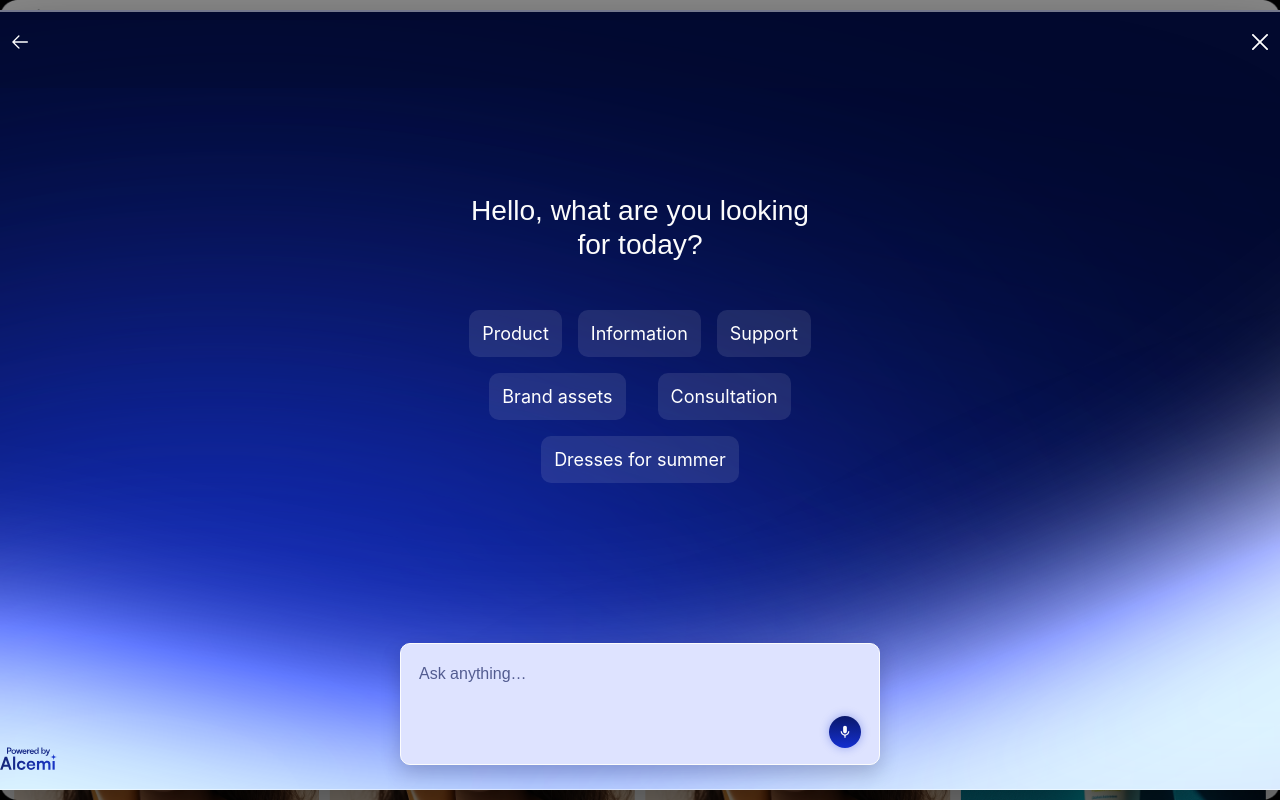
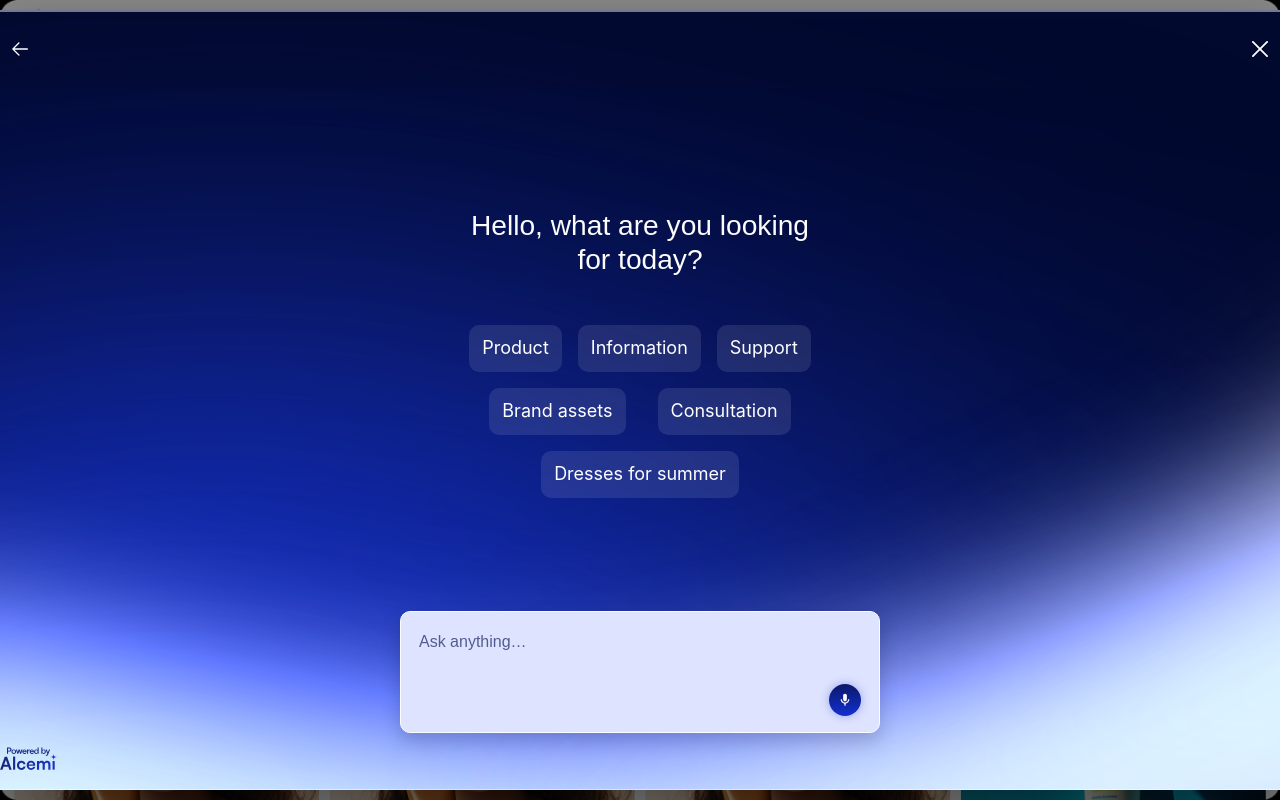
Before and after one commit to Arsenas/alcemi-ai-uzduotis, a React (Vite) app in the folder frontend/: page / in a window 1280 px wide. Both pictures are taken after a click on the button "AI powered search". Built offline with nearby package versions, Linux system fonts and the light colour scheme; a web font is replaced by a local one.

Commit message:
input placement fixed ir pridetas virsuje kai scrollini fade

```diff
--- a/frontend/src/App.tsx
+++ b/frontend/src/App.tsx
@@ -1,4 +1,4 @@
-import { useState } from "react";
+import { useEffect, useRef, useState } from "react";
 import Background from "./app/Background";
 import AiButton from "./app/AiButton";
 import "./styles/layout.css";
@@ -7,8 +7,6 @@ import "./styles/modal.css";
 import Modal from "./app/Modal";
 import Chips from "./app/Chips";
 import "./styles/chips.css";
-
-// SVG kaip React komponentas (failas yra src/assets/voice.svg)
 import VoiceIcon from "./assets/voice.svg?react";
 
 type View = "chips" | "typing" | "answer";
@@ -19,6 +17,29 @@ export default function App() {
   const [view, setView] = useState<View>("chips");
   const [query, setQuery] = useState("");
   const [answer, setAnswer] = useState("");
+
+  // autosize
+  const taRef = useRef<HTMLTextAreaElement>(null);
+  const MAX_H = 200;
+
+  function updateFade(el: HTMLTextAreaElement) {
+    const wrap = el.closest(".input-wrap") as HTMLElement | null;
+    if (!wrap) return;
+    const hasOverflow = el.scrollHeight > el.clientHeight + 0.5;
+    wrap.classList.toggle("has-overflow", hasOverflow);
+    wrap.classList.toggle("scrolled", el.scrollTop > 0);
+  }
+
+  function autoresize(el: HTMLTextAreaElement) {
+    el.style.height = "auto";
+    const next = Math.min(el.scrollHeight, MAX_H);
+    el.style.height = next + "px";
+    el.style.overflowY = el.scrollHeight > MAX_H ? "auto" : "hidden";
+    updateFade(el);
+  }
+  useEffect(() => {
+    if (taRef.current) autoresize(taRef.current);
+  }, [open, query]);
 
   function pickChip(v: string) {
     setQuery(v);
@@ -53,8 +74,9 @@ export default function App() {
           <Chips items={CHIP_ITEMS} onPick={pickChip} />
         </div>
 
-        <div style={{ minHeight: 80 }}>
+        {/* DOCK ties modal apačia */}
         {view !== "answer" ? (
+          <div className="input-dock">
             <form
               onSubmit={(e) => {
                 e.preventDefault();
@@ -63,16 +85,21 @@ export default function App() {
               className="input-wrap"
             >
               <textarea
+                ref={taRef}
                 className="input-field"
                 value={query}
-                onChange={(e) => setQuery(e.target.value)}
                 placeholder="Ask anything…"
+                onInput={(e) => {
+                  setQuery(e.currentTarget.value);
+                  autoresize(e.currentTarget);
+                }}
+                onScroll={(e) => updateFade(e.currentTarget)}
               />
               <button type="submit" className="input-action" aria-label="Send or voice">
-                {/* pats SVG yra mygtuko turinys */}
                 <VoiceIcon width={20} height={20} aria-hidden="true" focusable="false" />
               </button>
             </form>
+          </div>
         ) : (
           <div
             style={{
@@ -87,7 +114,6 @@ export default function App() {
             {answer}
           </div>
         )}
-        </div>
       </Modal>
     </div>
   );
--- a/frontend/src/styles/modal.css
+++ b/frontend/src/styles/modal.css
@@ -271,18 +271,41 @@
 .input-wrap {
   width: 480px;
   min-height: 120px;
-  max-height: 200px;
+  max-height: 200px; /* viršutinė riba visam burbului */
   display: grid;
   grid-template-columns: 1fr 44px;
   align-items: end;
   gap: 12px;
-  padding: 16px;
-  margin-top: 140px;
+  padding: 16px; /* 16 top + 16 bottom = 32 */
+  margin: 0;
   border-radius: 10px;
   background: #dee3ff;
   border: 1px solid #fcfcfc;
   box-shadow: 0 8px 20px rgba(0, 0, 0, 0.18);
   transition: box-shadow 0.18s ease, border-color 0.12s ease;
+  position: relative;
+  overflow: hidden; /* kad gradientas laikytųsi viduje su radius */
+}
+
+/* Faded top mask – rodom tik kai yra overflow ir scrollTop>0 */
+.input-wrap::after {
+  content: "";
+  position: absolute;
+  left: 16px; /* sutampa su burbulo padding */
+  right: 16px;
+  top: 16px;
+  height: 40px; /* fade aukštis; pakoreguok pagal akį (16–24px) */
+  pointer-events: none; /* kad netrukdytų click/scroll */
+  opacity: 0;
+  transition: opacity 0.12s ease;
+
+  /* tas pats fonas kaip burbulo (#DEE3FF) -> į skaidrumą */
+  background: linear-gradient(to bottom, rgba(222, 227, 255, 1), rgba(222, 227, 255, 0));
+}
+
+/* įjungiam fade tik tada, kai tikrai reikia */
+.input-wrap.has-overflow.scrolled::after {
+  opacity: 1;
 }
 
 .input-wrap:focus-within {
@@ -290,33 +313,68 @@
   border-color: #ffffff;
   box-shadow: 0 0 12px rgba(255, 255, 255, 0.6);
 }
-/* Tekstas */
+
+/* Tekstas (textarea) */
 .input-field {
+  box-sizing: border-box;
   background: transparent;
   border: 0;
   outline: 0;
   resize: none;
   width: 100%;
   min-height: 88px;
-  max-height: 168px;
-  overflow: auto;
+  max-height: 168px; /* 200 - (16+16) padding */
+  line-height: 1.5;
   font-family: "Satoshi", sans-serif;
   font-weight: 400;
   font-size: 16px;
-  line-height: 1.5; /* 150% kaip Figma */
-  color: #444e85; /* tuščio lauko (placeholder) bazė */
+  color: #444e85;
+
+  /* paslepti juostas ir neleisti horizontalaus scroll */
+  overflow-x: hidden;
+  overflow-y: hidden; /* iki ribos – be scroll */
+  scrollbar-width: none; /* Firefox */
+  -ms-overflow-style: none; /* senas Edge/IE */
+}
+.input-field::-webkit-scrollbar {
+  /* Chrome/Safari */
+  width: 0;
+  height: 0;
 }
 
-./* Užpildyta ARBA fokusas -> text/default */
+/* Užpildyta ARBA fokusas -> text/default */
 .input-field:focus,
 .input-field:not(:placeholder-shown) {
-  color: #0a1444; /* text/default */
+  color: #0a1444;
 }
 
-/* Placeholder spalva */
+/* Placeholder */
 .input-field::placeholder {
-  color: #444e85; /* text/secondary */
-  opacity: 0.9; /* jei nori 100% – pakeisk į 1 */
+  color: #444e85;
+  opacity: 0.9;
+}
+
+/* Dock sluoksnis prie modal apačios: input fiksuotas ir auga į viršų */
+.input-dock {
+  position: absolute;
+  left: 0;
+  right: 0;
+  bottom: 56px; /* pakelk jei per arti footerio */
+  display: flex;
+  justify-content: center;
+  z-index: 2; /* virš background ir near footer */
+  pointer-events: none; /* kad nepagaudytų klikų aplink formą */
+}
+/* pati forma turi būti klikintina */
+.input-dock .input-wrap {
+  pointer-events: auto;
+}
+
+/* mobile – šiek tiek arčiau apačios */
+@media (max-width: 720px) {
+  .input-dock {
+    bottom: 48px;
+  }
 }
 
 /* Mygtukas su SVG */
@@ -335,15 +393,12 @@
   box-shadow: 0 0 10px rgba(20, 47, 208, 0.35);
   transition: transform 0.08s ease, box-shadow 0.12s ease;
 }
-
 .input-action:hover {
   box-shadow: 0 0 14px rgba(20, 47, 208, 0.45);
 }
-
 .input-action:active {
   transform: none;
 }
-
 .input-action svg {
   width: 30px;
   height: 30px;
@@ -362,7 +417,7 @@
   }
   .input-field {
     min-height: 64px;
-    max-height: 136px;
+    max-height: 136px; /* 168 - (16+16) padding */
     font-size: 15px;
   }
   .input-action {
```
Lines whose indentation alone changed are shown as unchanged.
